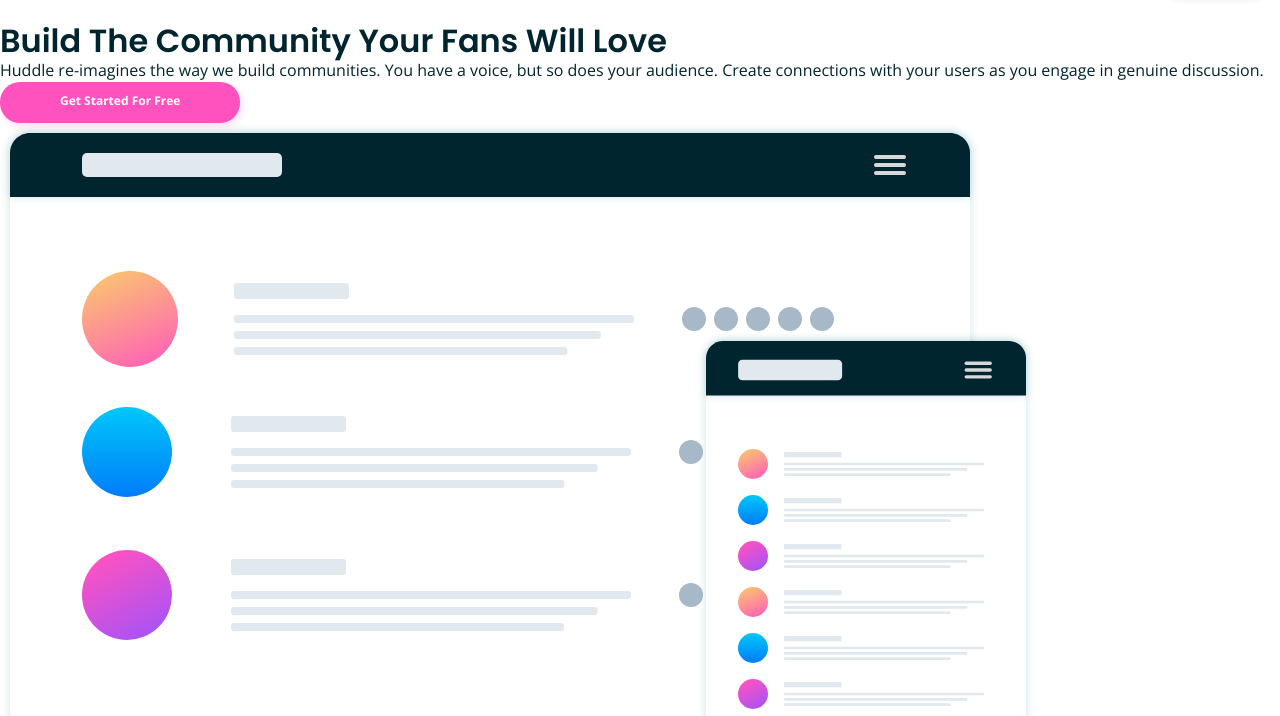
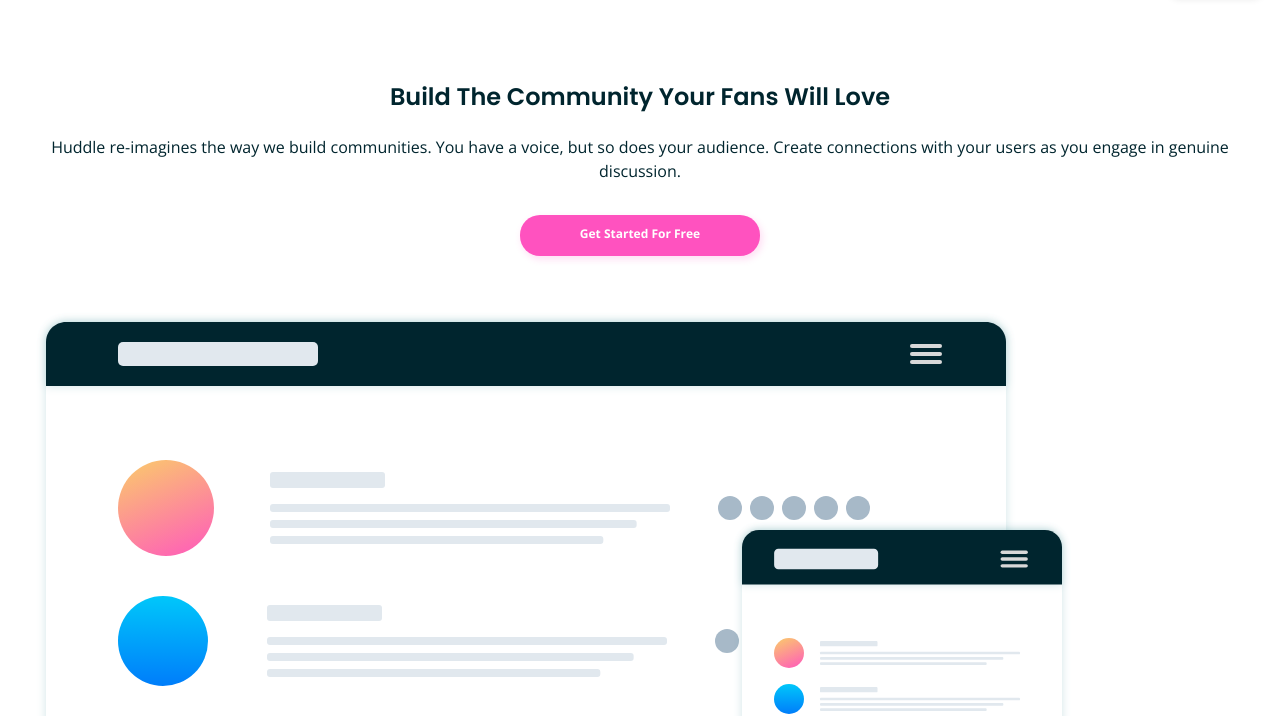
Before and after one commit to WesselKonstantinov/huddle-landing-page-with-alternate-featuring-blocks, a plain HTML site: page index.html in a window 1280 px wide. Shown: the part 53-769 px from the top of the page. Drawn offline with nearby package versions, Linux system fonts and the light colour scheme.

Commit message:
Style hero

```diff
--- a/styles.css
+++ b/styles.css
@@ -71,6 +71,7 @@
 picture {
   max-width: 100%;
   display: block;
+  height: auto;
 }
 
 /* Inherit fonts for inputs and buttons */
@@ -125,6 +126,7 @@
   color: var(--color-dark-cyan);
   font-family: var(--body-font);
   font-weight: var(--font-weight-regular);
+  text-align: center;
 }
 
 h1,
@@ -132,12 +134,17 @@
 h3,
 h4 {
   font-family: var(--heading-font);
+  font-weight: var(--font-weight-semibold);
 }
 
 /* || Page container styles */
 .page {
   max-width: 90rem;
   margin-inline: auto;
+}
+
+.page > * + * {
+  margin-top: var(--flow-space, 3.5rem);
 }
 
 /* || Header styles */
@@ -196,5 +203,27 @@
 }
 
 /* || Main content styles */
+.hero {
+  padding-inline: 2.25rem;
+  display: flex;
+  flex-direction: column;
+  gap: 3.5rem;
+}
+
+.hero__intro > * + * {
+  margin-top: var(--flow-space, 2rem);
+}
+
+.hero__title {
+  font-size: 1.5rem;
+  line-height: 1.5;
+}
+
+.hero__text {
+  --flow-space: 1.25rem;
+}
 
 /* || Footer styles */
+.footer-wrapper {
+  --flow-space: 7.5rem;
+}
```
